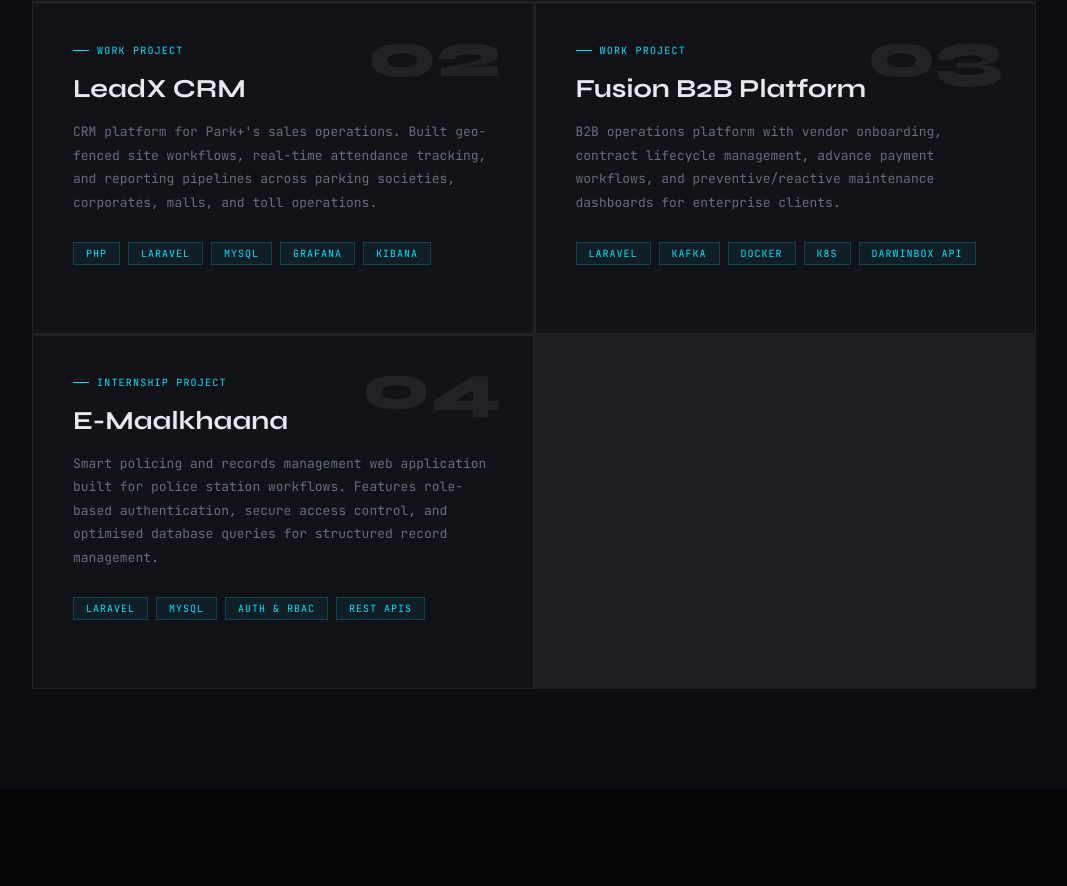
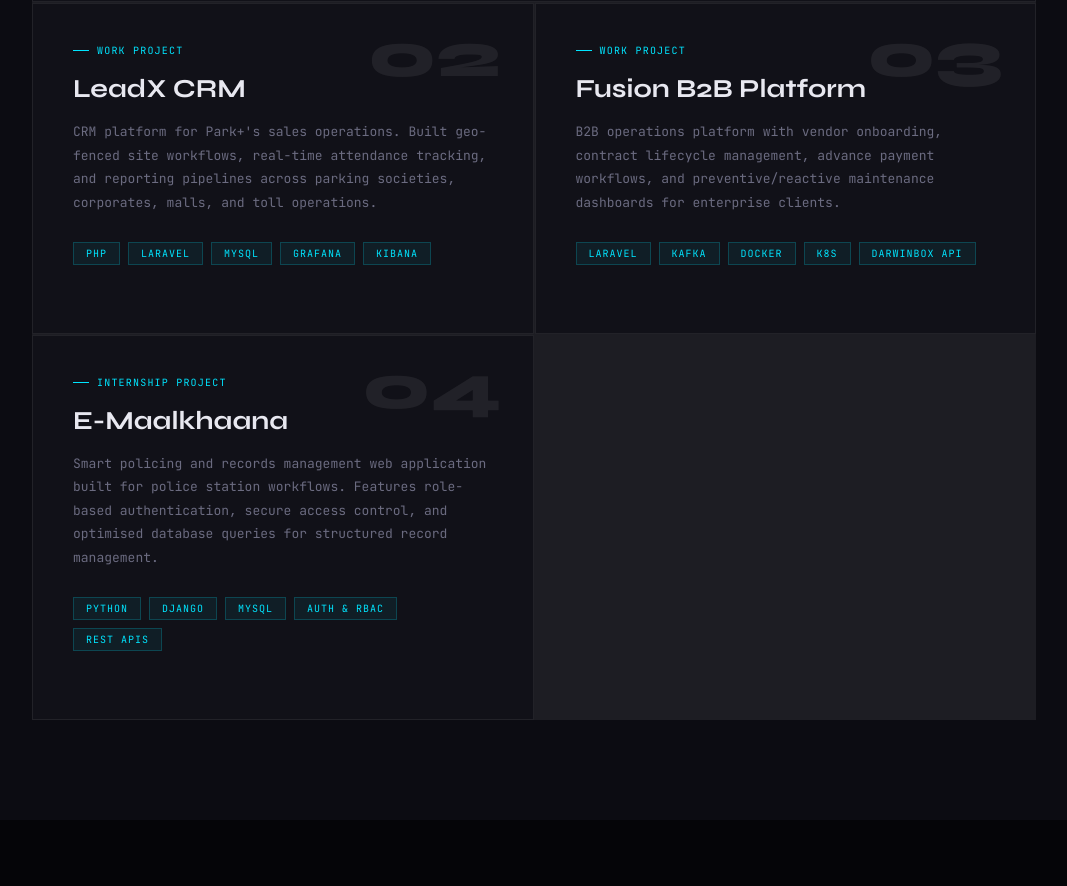
Before and after one commit to iamkd09/Portfolio, a plain HTML site: page index.html in a window 1280 px wide. Shown: the part 3381-4267 px from the top of the page, without its empty margins (106-1173 px from the left). Drawn offline with Linux system fonts and the light colour scheme.

Commit message:
Update index.html

```diff
--- a/index.html
+++ b/index.html
@@ -615,7 +615,7 @@
 <section id="experience">
   <div class="section-inner">
     <div class="section-header reveal">
-      <span class="section-num">02 /</span>
+      <span class="section-num">03 /</span>
       <h2 class="section-title">Experience</h2>
       <div class="section-line"></div>
     </div>
@@ -735,7 +735,8 @@
           queries for structured record management.
         </div>
         <div class="project-techs">
-          <span class="tech-tag">Laravel</span>
+          <span class="tech-tag">Python</span>
+          <span class="tech-tag">Django</span>
           <span class="tech-tag">MySQL</span>
           <span class="tech-tag">Auth & RBAC</span>
           <span class="tech-tag">REST APIs</span>
```
